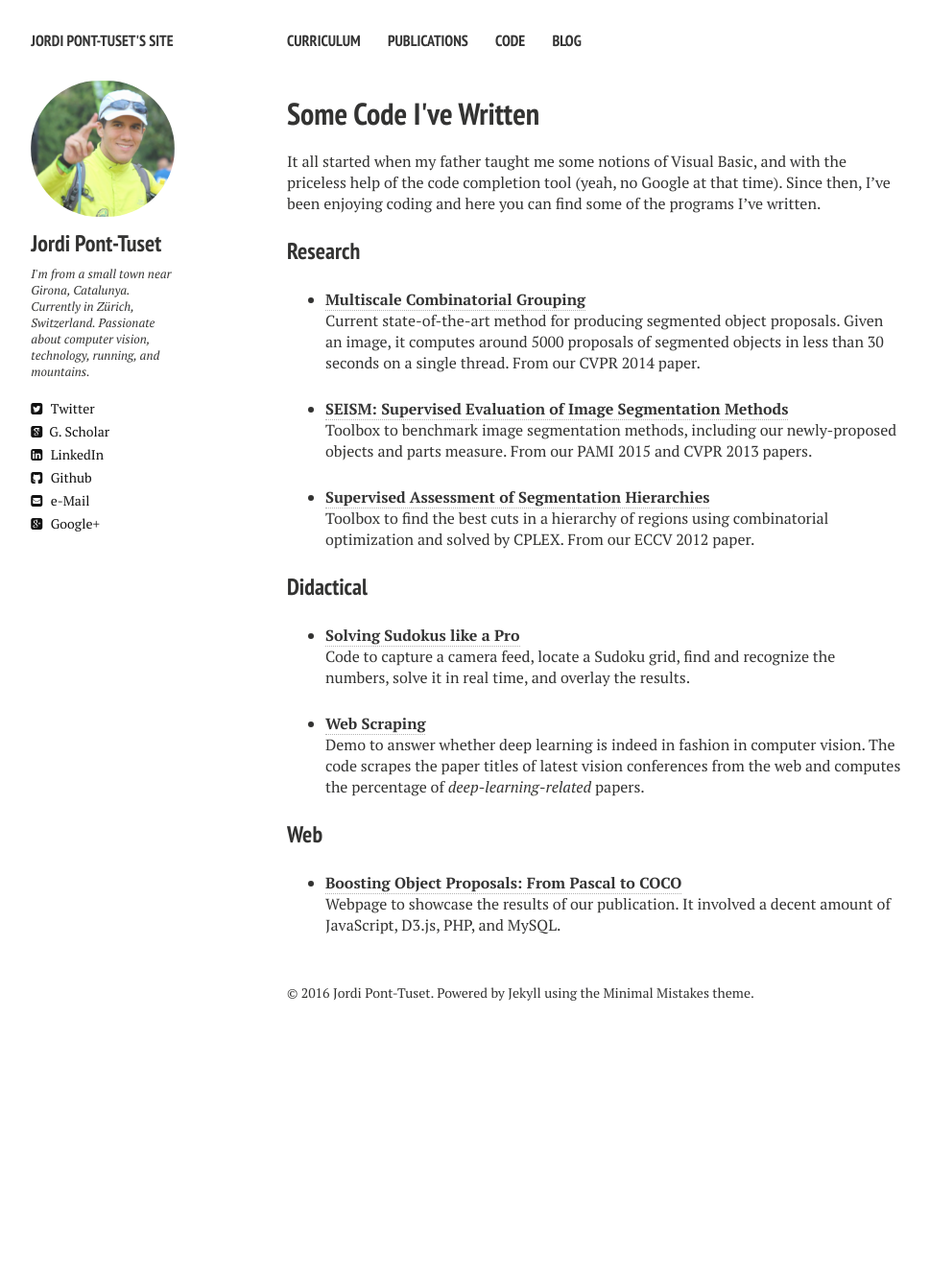
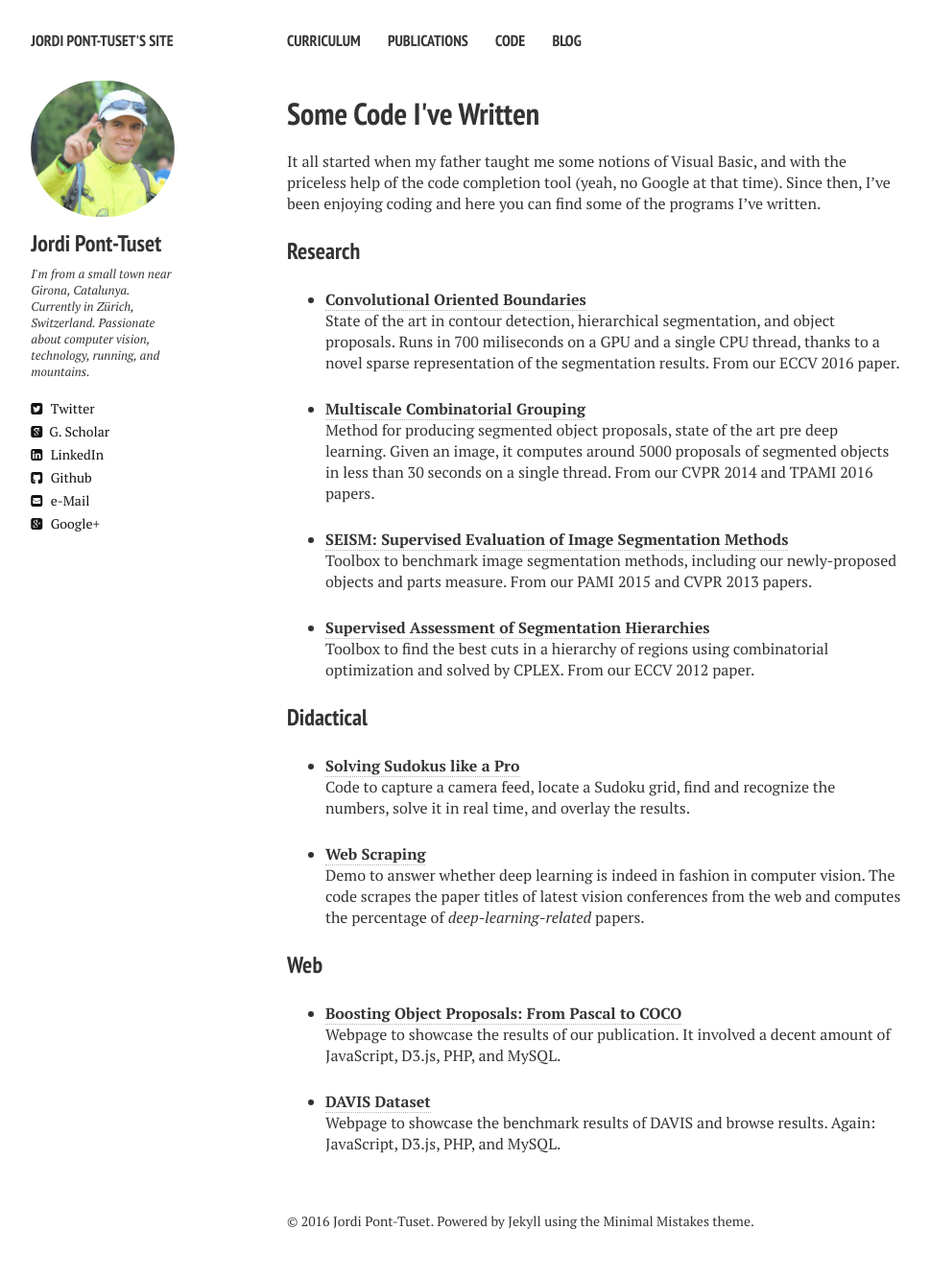
Before and after one commit to jponttuset/jponttuset.github.io, a Jekyll site: the page built from code.md, in a window 1280 px wide. Shown: the whole page at 96% size, without its empty margins (21-990 px from the left). Built offline with Jekyll 4.4.1, drawn with Linux system fonts in a browser that asks for light colours; nearby versions of some CDN libraries; before the commit the page ends 1093 px from its top, so only the background shows below that.

Commit message:
- Code tab updated

```diff
--- a/code.md
+++ b/code.md
@@ -12,8 +12,11 @@ It all started when my father taught me some notions of Visual Basic, and with t
 
 ### Research
 
+* [**Convolutional Oriented Boundaries**](http://www.vision.ee.ethz.ch/~cvlsegmentation/cob/)<br>
+State of the art in contour detection, hierarchical segmentation, and object proposals. Runs in 700 miliseconds on a GPU and a single CPU thread, thanks to a novel sparse representation of the segmentation results. From our ECCV 2016 paper.
+
 * [**Multiscale Combinatorial Grouping**](http://www.eecs.berkeley.edu/Research/Projects/CS/vision/grouping/mcg/)<br>
-Current state-of-the-art method for producing segmented object proposals. Given an image, it computes around 5000 proposals of segmented objects in less than 30 seconds on a single thread. From our CVPR 2014 paper.
+Method for producing segmented object proposals, state of the art pre deep learning. Given an image, it computes around 5000 proposals of segmented objects in less than 30 seconds on a single thread. From our CVPR 2014 and TPAMI 2016 papers.
 
 * [**SEISM: Supervised Evaluation of Image Segmentation Methods**](http://www.vision.ee.ethz.ch/~biwiproposals/seism/index.html)<br>
 Toolbox to benchmark image segmentation methods, including our newly-proposed objects and parts measure. From our PAMI 2015 and CVPR 2013 papers.
@@ -33,3 +36,6 @@ Demo to answer whether deep learning is indeed in fashion in computer vision. Th
 
 * [**Boosting Object Proposals: From Pascal to COCO**](http://www.vision.ee.ethz.ch/~biwiproposals/boosting-coco/)<br>
 Webpage to showcase the results of our publication. It involved a decent amount of JavaScript, D3.js, PHP, and MySQL.
+
+* [**DAVIS Dataset**](https://graphics.ethz.ch/~perazzif/davis/index.html)<br>
+Webpage to showcase the benchmark results of DAVIS and browse results. Again: JavaScript, D3.js, PHP, and MySQL.
```
